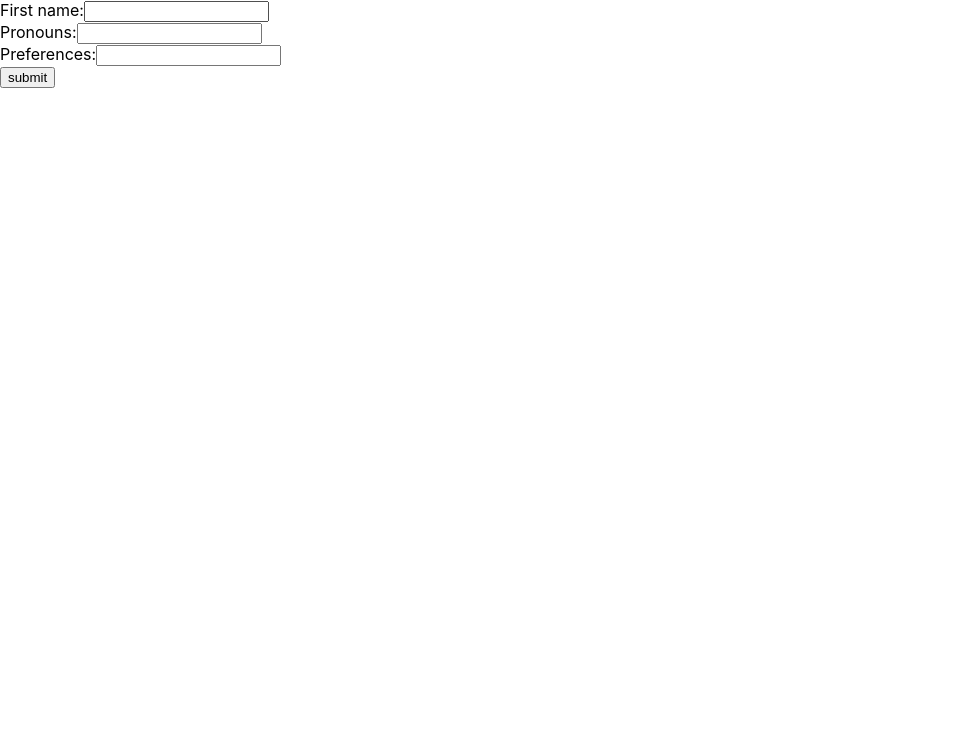
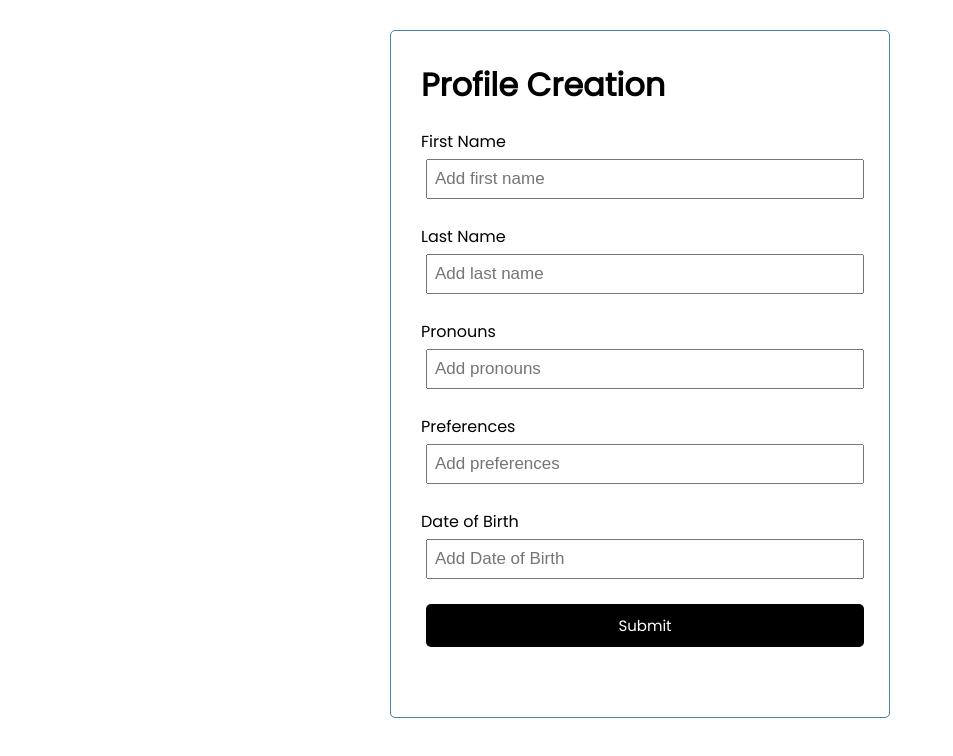
Before and after one commit to zhangyf1029/Music-Match-Application, a React (Create React App) app in the folder dating-app/: page / in a window 1280 px wide. Shown: the top 756 px of the page, without its empty margins (0-953 px from the left). Built offline with nearby package versions, Linux system fonts and the light colour scheme.

Commit message:
attempted to fix the form

```diff
--- a/dating-app/package.json
+++ b/dating-app/package.json
@@ -19,7 +19,6 @@
     "test": "react-scripts test",
     "eject": "react-scripts eject",
     "stop": "taskkill -F -IM node.exe"
-
   },
   "eslintConfig": {
     "extends": [
--- a/dating-app/src/App.js
+++ b/dating-app/src/App.js
@@ -1,111 +1,157 @@
 import React, { useEffect, useState } from 'react'; //, { useState, useEffect } from 'react';
-import './App.css';
+import Header from './Components/Header'
+import HandleSubmit from './Components/HandleSubmit'
 
-class SignUpForm extends React.Component {
-    constructor(props){
-      super(props);
-      this.state = {
-        firstName: '',
-        pronouns: '',
-        preferences: ''};
 
-      this.handleChange = this.handleChange.bind(this);
-    }
+const SignUpForm = () => {
+  const [info, setTasks] = useState([])
 
-    handleChange(event) {
-      this.setState({[event.target.name]: event.target.value});
-    }
+  // useEffect (() => {
+  //   const getTasks = async () => {
+  //     const tasksFromServer = await fetchTasks()
+  //     setTasks(tasksFromServer)
+  //   }
 
-    handleSubmit(event) {
-      //alert('You submitted the form');
-      // get form data out of state
-     // const { firstName, pronouns, preferences } = this.state;
-     console.log("making request")
-     alert('You passed the info in onsubmit');
-     event.preventDefault();
-    // get form data out of state
-  //const { firstName, pronouns, preferences } = this.state;
+  //   getTasks()
+  // }, [])
 
-     fetch('http://localhost:5000/add' , {
-      method: "POST",
+  // const fetchTasks = async() => {
+  //   const rest = await fetch ('http://localhost:5000/callback')
+  //   const data = await rest.json()
+
+  //   return data
+  // }
+
+  const add = async(task) => {
+    const res = await fetch('http://localhost:5000/add', {
+      method: 'POST',
       headers: {
       'Content-type': 'application/json'
       },
-      body: JSON.stringify(this.state)
+      body: JSON.stringify(task)
     })
-    .then((result) =>{
-      return result.json()
-    } )
-    .then((info) => { console.log(info); })
 
+    const data = await  res.json()
+    setTasks([...info, data])
+
+
+    // const id = Math.floor(Math.random() * 10000) + 1
+    // const newTask = { id, ...task}
+    // setTasks([...tasks, newTask])
+  }
+  return (
+    <div className="container">
+      <Header />
+      <HandleSubmit />
+    </div>
+  );
 }
 
+export default SignUpForm;
 
-    //   fetch('http://localhost:5000/callback' , {
-    //     method: "POST",
-    //     headers: {
-    //       'Content-type': 'application/json'
+// class SignUpForm extends React.Component {
+//     constructor(props){
+//       super(props);
+//       this.state = {
+//         firstName: '',
+//         pronouns: '',
+//         preferences: ''};
+
+//       this.handleChange = this.handleChange.bind(this);
 //     }
-    //    // body: JSON.stringify('')
-    //   })
-    //   .then((result) =>{
-    //     alert('You passed the info');
-    //     return result.json();
-    //   } )
-    //   .then((info) => { console.log(info); })
 
-    //   event.preventDefault();
+//     handleChange(event) {
+//       this.setState({[event.target.name]: event.target.value});
+//     }
+
+//   const handleSubmit = asynch(task) => {
+//       //alert('You submitted the form');
+//       // get form data out of state
+//      // const { firstName, pronouns, preferences } = this.state;
+//      console.log("making request")
+//      alert('You passed the info in onsubmit');
+//      event.preventDefault();
+//     // get form data out of state
+//   //const { firstName, pronouns, preferences } = this.state;
+//     const res = await fetch('http://localhost:5000/add' , {
+//       method: "POST",
+//       headers: {
+//         'Content-type': 'application/json'
+//       },
+//       body: JSON.stringify(this.state)
+//     })
+//     const data = await  res.json()
+//     setTasks([...tasks, data])
+//     // .then((result) =>{
+//     //   return result.json()
+//     // } )
+//     // .then((info) => { console.log(info); })
+
+//   }
+
+
+//     //   fetch('http://localhost:5000/callback' , {
+//     //     method: "POST",
+//     //     headers: {
+//     //       'Content-type': 'application/json'
+//     //     }
+//     //    // body: JSON.stringify('')
+//     //   })
+//     //   .then((result) =>{
+//     //     alert('You passed the info');
+//     //     return result.json();
+//     //   } )
+//     //   .then((info) => { console.log(info); })
+
+//     //   event.preventDefault();
 
 
 
-    onSubmit = (event) => {
+//     onSubmit = (event) => {
 
-      alert('You passed the info in onsubmit');
-       event.preventDefault();
-      // get form data out of state
-      const { firstName, pronouns, preferences } = this.state;
+//       alert('You passed the info in onsubmit');
+//        event.preventDefault();
+//       // get form data out of state
+//       const { firstName, pronouns, preferences } = this.state;
 
-      fetch('http://localhost:5000/add' , {
-        method: "POST",
-        headers: {
-          'Content-type': 'application/json'
-        },
-        body: JSON.stringify(this.state)
-      })
-      .then((result) =>{
-        return result.json()
-      } )
-      .then((info) => { console.log(info); })
+//       fetch('http://localhost:5000/add' , {
+//         method: "POST",
+//         headers: {
+//           'Content-type': 'application/json'
+//         },
+//         body: JSON.stringify(this.state)
+//       })
+//       .then((result) =>{
+//         return result.json()
+//       } )
+//       .then((info) => { console.log(info); })
 
-    }
+//     }
 
-    render(){
-      const { classes } = this.props;
-      const { first_name, pronouns, preferences } = this.state;
-      return (
+    // render(){
+    //   const { classes } = this.props;
+    //   const { first_name, pronouns, preferences } = this.state;
+    //   return (
 
 
-        <form onSubmit={this.handleSubmit}>
-          <label> First name:
-          <input name="firstName" type="text" value={this.state.first_name} onChange={this.handleChange} />
-          </label>
-          <br />
+    //     <form onSubmit={this.handleSubmit}>
+    //       <label> First name:
+    //       <input name="firstName" type="text" value={this.state.first_name} onChange={this.handleChange} />
+    //       </label>
+    //       <br />
 
-          <label> Pronouns:
-          <input name="pronouns" type="text" value={this.state.pronouns} onChange={this.handleChange} />
-          </label>
-          <br />
+    //       <label> Pronouns:
+    //       <input name="pronouns" type="text" value={this.state.pronouns} onChange={this.handleChange} />
+    //       </label>
+    //       <br />
 
-          <label> Preferences:
-          <input name="preferences" type="text" value={this.state.preferences} onChange={this.handleChange} />
-          </label>
-          <br />
-          <input type="submit" value="submit" />
+    //       <label> Preferences:
+    //       <input name="preferences" type="text" value={this.state.preferences} onChange={this.handleChange} />
+    //       </label>
+    //       <br />
+    //       <input type="submit" value="submit" />
 
-        </form>
-      );
-    }
-}
-
-
-export default SignUpForm;
+    //     </form>
+    //   );
+    // }
+// }
--- /dev/null
+++ b/dating-app/src/Components/Button.js
@@ -0,0 +1,22 @@
+import PropTypes from 'prop-types'
+
+
+const Button = ({ color, text, onClick}) => {
+    return <button onClick={onClick}
+    style={{ backgroundColor: color}}
+    className='btn'>
+        {text}
+    </button>
+}
+
+Button.defaultProps= {
+    color: 'steelBlue'
+}
+
+Button.propTypes ={
+    text: PropTypes.string,
+    color: PropTypes.string,
+    onClick: PropTypes.func,
+}
+
+export default Button
--- /dev/null
+++ b/dating-app/src/Components/HandleSubmit.js
@@ -0,0 +1,53 @@
+import { useState } from 'react'
+// dob
+const Add = ({onAdd}) => {
+    const [firstname, setFirstName] = useState ('')
+    const [lastname, setLastName] = useState ('')
+    const [pronouns, setPronouns] = useState ('')
+    const [preferences, setPreference] = useState ('')
+    const [dob, setDob] = useState ('')
+    const onSubmit = (e) => {
+        e.preventDefault()
+
+    //     onAdd({ name, pronouns, preferences})
+
+        setFirstName('')
+        setPronouns('')
+        setPreference('')
+        setDob('')
+    }
+
+    return (
+        <form className = 'add-form' onSubmit ={onSubmit}>
+            <div className = 'form-control'>
+                <label>First Name</label>
+                <input type='text' placeholder ='Add first name'
+                value = {firstname} onChange={(e) => setFirstName(e.target.value)}/>
+            </div>
+            <div className = 'form-control'>
+                <label>Last Name</label>
+                <input type='text' placeholder ='Add last name'
+                value = {lastname} onChange={(e) => setLastName(e.target.value)}/>
+            </div>
+            <div className = 'form-control'>
+                <label>Pronouns</label>
+                <input type='text' placeholder ='Add pronouns'
+                value = {pronouns} onChange={(e) => setPronouns(e.target.value)}/>
+            </div>
+            <div className = 'form-control'>
+                <label>Preferences</label>
+                <input type='text' placeholder ='Add preferences'
+                value = {preferences} onChange={(e) => setPreference(e.target.value)}/>
+            </div>
+            <div className = 'form-control'>
+                <label>Date of Birth</label>
+                <input type='text' placeholder ='Add Date of Birth'
+                value = {dob} onChange={(e) => setDob(e.target.value)}/>
+            </div>
+            <input type ='submit' value = 'Submit'
+            className = 'btn btn-block'/>
+        </form>
+    )
+}
+
+export default Add
--- /dev/null
+++ b/dating-app/src/Components/Header.js
@@ -0,0 +1,21 @@
+import PropTypes from 'prop-types'
+import Button from './Button'
+
+const Header = ({ title, onAdd, showAdd }) => {
+    return (
+        <header className='header'>
+            <h1>{title}</h1>
+        </header>
+    )
+}
+
+Header.defaultProps = {
+    title: 'Profile Creation'
+}
+
+Header.propTypes ={
+    title: PropTypes.string.isRequired,
+}
+
+
+export default Header
--- a/dating-app/src/index.css
+++ b/dating-app/src/index.css
@@ -1,13 +1,112 @@
-body {
+@import url('https://fonts.googleapis.com/css2?family=Poppins:wght@300;400&display=swap');
+
+* {
+  box-sizing: border-box;
   margin: 0;
-  font-family: -apple-system, BlinkMacSystemFont, 'Segoe UI', 'Roboto', 'Oxygen',
-    'Ubuntu', 'Cantarell', 'Fira Sans', 'Droid Sans', 'Helvetica Neue',
-    sans-serif;
-  -webkit-font-smoothing: antialiased;
-  -moz-osx-font-smoothing: grayscale;
+  padding: 0;
 }
 
-code {
-  font-family: source-code-pro, Menlo, Monaco, Consolas, 'Courier New',
-    monospace;
+body {
+  font-family: 'Poppins', sans-serif;
 }
+
+.container {
+  max-width: 500px;
+  margin: 30px auto;
+  overflow: auto;
+  min-height: 300px;
+  border: 1px solid steelblue;
+  padding: 30px;
+  border-radius: 5px;
+}
+
+.header {
+  display: flex;
+  justify-content: space-between;
+  align-items: center;
+  margin-bottom: 20px;
+}
+
+.btn {
+  display: inline-block;
+  background: #000;
+  color: #fff;
+  border: none;
+  padding: 10px 20px;
+  margin: 5px;
+  border-radius: 5px;
+  cursor: pointer;
+  text-decoration: none;
+  font-size: 15px;
+  font-family: inherit;
+}
+
+.btn:focus {
+  outline: none;
+}
+
+.btn:active {
+  transform: scale(0.98);
+}
+
+.btn-block {
+  display: block;
+  width: 100%;
+}
+
+.task {
+  background: #f4f4f4;
+  margin: 5px;
+  padding: 10px 20px;
+  cursor: pointer;
+}
+
+.task.reminder {
+  border-left: 5px solid green;
+}
+
+.task h3 {
+  display: flex;
+  align-items: center;
+  justify-content: space-between;
+}
+
+.add-form {
+  margin-bottom: 40px;
+}
+
+.form-control {
+  margin: 20px 0;
+}
+
+.form-control label {
+  display: block;
+}
+
+.form-control input {
+  width: 100%;
+  height: 40px;
+  margin: 5px;
+  padding: 3px 7px;
+  font-size: 17px;
+}
+
+.form-control-check {
+  display: flex;
+  align-items: center;
+  justify-content: space-between;
+}
+
+.form-control-check label {
+  flex: 1;
+}
+
+.form-control-check input {
+  flex: 2;
+  height: 20px;
+}
+
+footer {
+  margin-top: 30px;
+  text-align: center;
+}
--- a/dating-app/src/index.js
+++ b/dating-app/src/index.js
@@ -5,7 +5,7 @@ import SignUpForm from './App';
 import reportWebVitals from './reportWebVitals';
 
 ReactDOM.render(
-    <SignUpForm/>,
+    <SignUpForm />,
   document.getElementById('root')
 );
 
```
Also changed, not shown: dating-app/src/App.css (deleted, +0 -38 lines), dating-app/src/logo.svg (deleted), 1 other file (tests, documents, lock files or other folders). Lines whose indentation alone changed are shown as unchanged.
